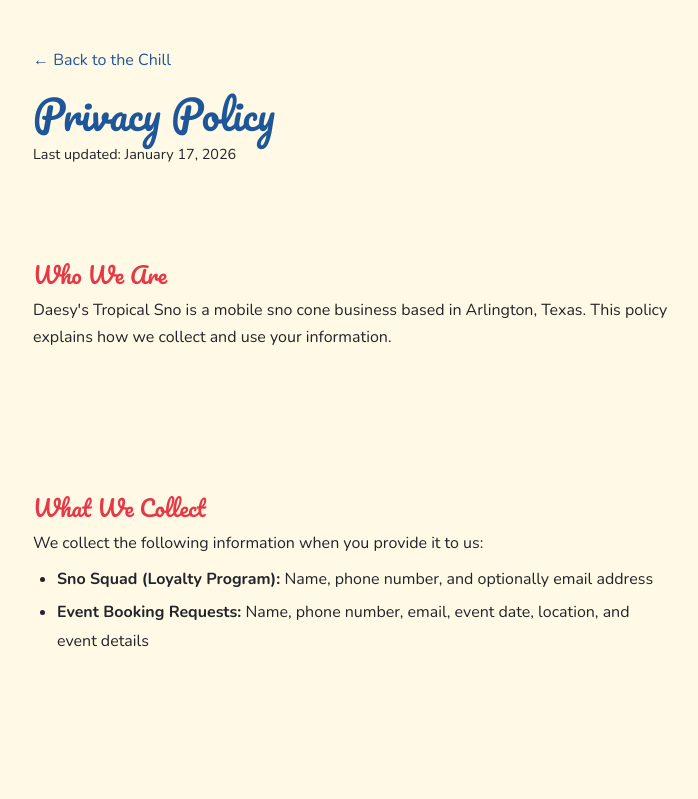
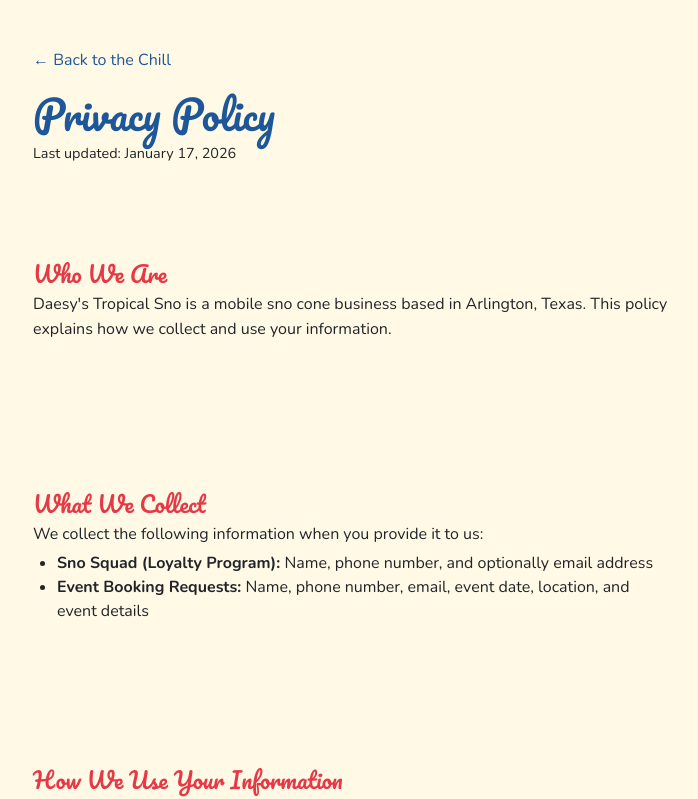
Before and after one commit to jpol34/daesys-tropical-sno, a SvelteKit app: page /privacy in a window 1280 px wide. Shown: the top 799 px of the page, without its empty margins (289-987 px from the left). Built offline with nearby package versions, Linux system fonts and the light colour scheme.

Commit message:
Tighten all spacing on privacy page

```diff
--- a/src/routes/privacy/+page.svelte
+++ b/src/routes/privacy/+page.svelte
@@ -109,31 +109,31 @@
 	}
 
 	section {
-		margin-bottom: 0.5rem;
+		margin-bottom: 1rem;
 	}
 
 	h2 {
 		font-family: var(--font-heading);
 		font-size: 1.4rem;
 		color: var(--color-red);
-		margin-bottom: var(--space-sm);
+		margin-bottom: 0.25rem;
 	}
 
 	p {
 		color: var(--color-gray-700);
-		line-height: 1.7;
-		margin-bottom: var(--space-sm);
+		line-height: 1.6;
+		margin-bottom: 0.25rem;
 	}
 
 	ul {
 		color: var(--color-gray-700);
-		line-height: 1.8;
+		line-height: 1.5;
 		padding-left: var(--space-lg);
-		margin-bottom: var(--space-sm);
+		margin-bottom: 0;
 	}
 
 	li {
-		margin-bottom: var(--space-xs);
+		margin-bottom: 0;
 	}
 
 	.contact-list {
```
